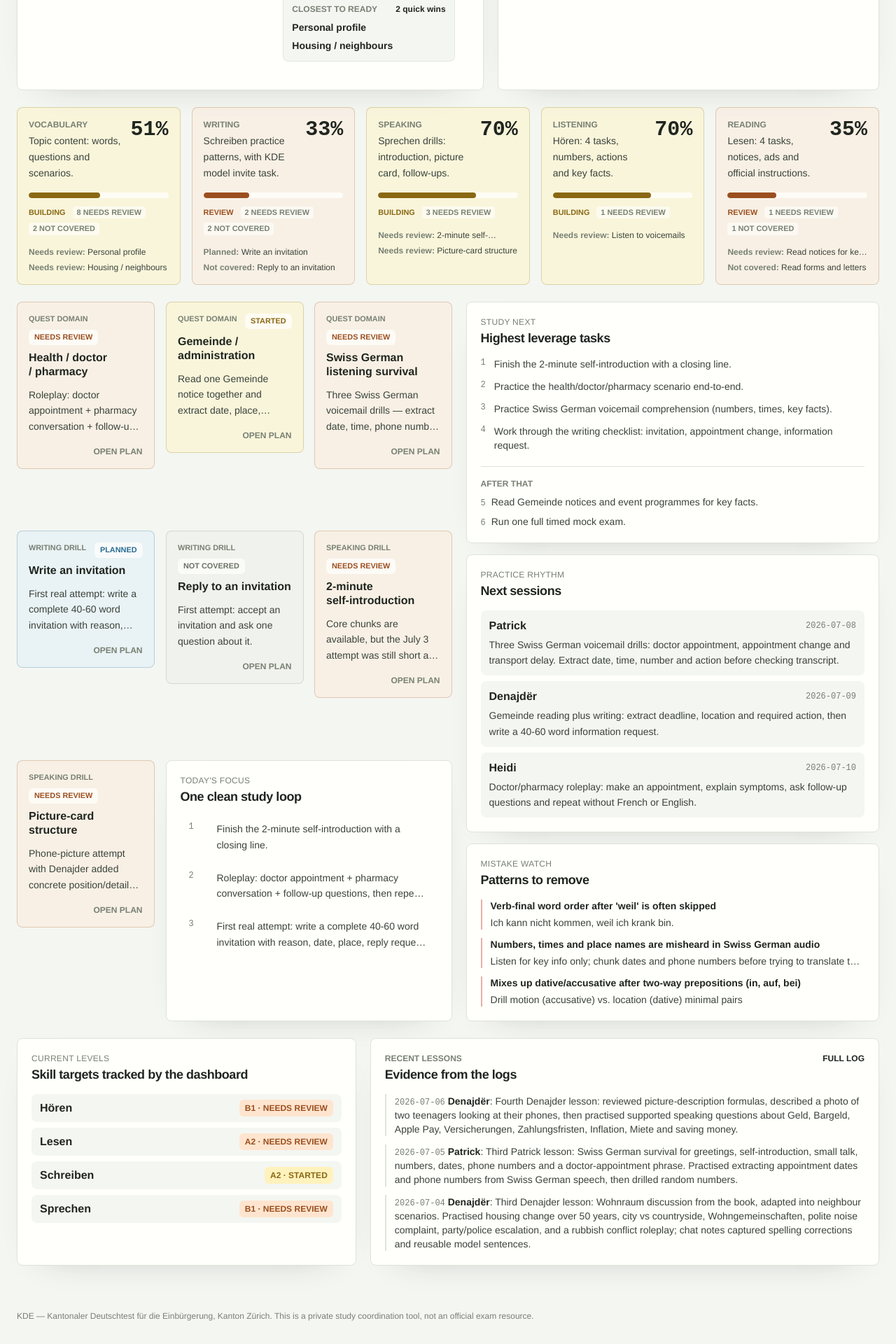
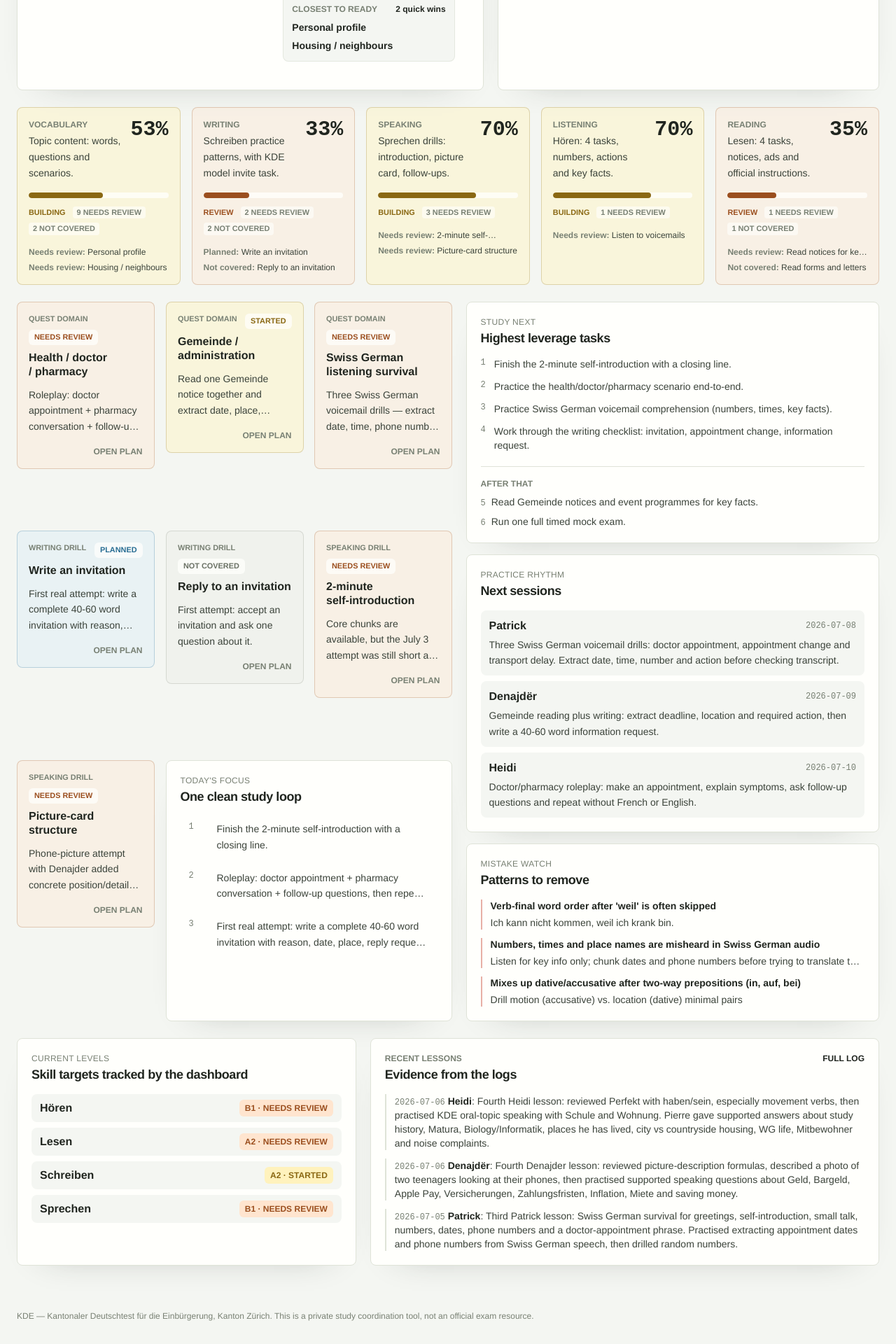
Before and after one commit to BuenoGrande/kde-dashboard, a React (Vite) app: page /#/ in a window 1280 px wide. Shown: the part 631-2551 px from the top of the page at 70% size. Built offline with nearby package versions, Linux system fonts and the light colour scheme.

Commit message:
Add Heidi fourth lesson review
Adds the fourth Heidi lesson transcript review to the KDE dashboard data.

Validated with npm run lint and npm run build.

```diff
--- a/src/data/progress.ts
+++ b/src/data/progress.ts
@@ -106,9 +106,9 @@ export const domains: Domain[] = [
     status: "needs_review",
     priority: "medium",
     teacher: "denajder",
-    lastPracticed: "2026-07-04",
-    nextAction: "Run a German-only neighbour roleplay, then write a 40-60 word complaint or reply about noise or rubbish.",
-    note: "Can answer supported Wohnraum questions and use a basic polite neighbour complaint formula; still needs German-only delivery, word order and separable verbs.",
+    lastPracticed: "2026-07-06",
+    nextAction: "Run a full 5-minute Wohnung/WG topic answer, then a neighbour-noise follow-up without English.",
+    note: "Can answer supported Wohnraum/WG questions, compare city and countryside housing, and discuss noise complaints; still needs German-only delivery, cases and subordinate-clause word order.",
   },
   {
     id: "work-study",
@@ -116,9 +116,9 @@ export const domains: Domain[] = [
     status: "needs_review",
     priority: "medium",
     teacher: "heidi",
-    lastPracticed: "2026-07-03",
-    nextAction: "Prepare a short answer for why his personality fits research/work, using simple dass/weil clauses.",
-    note: "Can connect curiosity/personality to work with support; production becomes unstable when sentences get complex.",
+    lastPracticed: "2026-07-06",
+    nextAction: "Prepare a clean 90-second study-history answer with Matura, EPFL, Winterthur, Biology and Informatik.",
+    note: "Can describe study history with support, including Zurich, EPFL and Winterthur; production becomes unstable with connectors, cases and school vocabulary.",
   },
   {
     id: "health",
@@ -126,9 +126,9 @@ export const domains: Domain[] = [
     status: "needs_review",
     priority: "high",
     teacher: "heidi",
-    lastPracticed: "2026-07-05",
+    lastPracticed: "2026-07-06",
     nextAction: "Roleplay: doctor appointment + pharmacy conversation + follow-up questions, then repeat one Swiss German doctor voicemail.",
-    note: "Can handle simple health-notice reading with support and now recognises a model Swiss German doctor-appointment phrase; spoken doctor/pharmacy scenario still needs a full roleplay.",
+    note: "Can handle simple headache/migraine phrases and simple health-notice reading with support; spoken doctor/pharmacy scenario still needs a full roleplay.",
   },
   {
     id: "gemeinde",
@@ -143,12 +143,12 @@ export const domains: Domain[] = [
   {
     id: "school-family",
     label: "School / family / children",
-    status: "started",
+    status: "needs_review",
     priority: "low",
-    teacher: "denajder",
-    lastPracticed: "2026-07-03",
-    nextAction: "Practise four clean sentences about family members' personalities and similarities.",
-    note: "Family personality was introduced: father, mother, brother, and similarity to father.",
+    teacher: "heidi",
+    lastPracticed: "2026-07-06",
+    nextAction: "Prepare one 5-minute Schule answer: general opinion, own study path, useful experience and conclusion.",
+    note: "Schule topic speaking was attempted with Matura, Zurich, EPFL, Winterthur, Biology and Informatik, but the answer was short and needed support.",
   },
   {
     id: "shopping-services",
@@ -316,13 +316,13 @@ export const speakingChecklist: SpeakingItem[] = [
     id: "picture-card",
     label: "Picture-card structure",
     status: "needs_review",
-    note: "Phone-picture attempt with Denajder added concrete position/detail practice; still needs a full 5-minute structure with choice, opinion, follow-ups and no English/French.",
+    note: "Phone-picture attempt with Denajder added concrete position/detail practice; Heidi also introduced 5-minute oral-topic structure. Still needs a full German-only performance with choice, opinion, own experience, follow-ups and no English/French.",
   },
   {
     id: "follow-up-questions",
     label: "Follow-up question readiness",
     status: "needs_review",
-    note: "Handles supported follow-ups on Alltag, opinions, personality and neighbour conflicts, but still needs vocabulary rescue and often switches languages.",
+    note: "Handles supported follow-ups on Alltag, opinions, personality, health and housing/WG conflicts, but still needs vocabulary rescue and often switches languages.",
   },
 ];
 
@@ -832,6 +832,71 @@ export const lessonLogs: LessonLog[] = [
     repeatNext:
       "Do one full picture-card answer using the new position map, then read a realistic invoice or insurance letter and extract amount, deadline, sender and required action.",
   },
+  {
+    id: "l18",
+    date: "2026-07-06",
+    teacher: "heidi",
+    domains: ["health", "work-study", "school-family", "housing"],
+    skills: ["sprechen"],
+    practiced:
+      "Fourth Heidi lesson: reviewed Perfekt with haben/sein, especially movement verbs, then practised KDE oral-topic speaking with Schule and Wohnung. Pierre gave supported answers about study history, Matura, Biology/Informatik, places he has lived, city vs countryside housing, WG life, Mitbewohner and noise complaints.",
+    vocabulary: [
+      "die Kopfschmerzen",
+      "die Migräne",
+      "die Matura",
+      "das Abitur",
+      "die Informatik",
+      "der Verkehr",
+      "die Wohnung",
+      "die Miete",
+      "die Wohngemeinschaft",
+      "der Mitbewohner",
+      "auf dem Land",
+      "in der Stadt",
+      "die Kopfhörer",
+      "sich beschweren",
+      "der Einstieg",
+    ],
+    verbs: [
+      "essen",
+      "trinken",
+      "gehen",
+      "fahren",
+      "fliegen",
+      "bleiben",
+      "aufstehen",
+      "studieren",
+      "wohnen",
+      "sich beschweren",
+      "sich verhalten",
+      "absolvieren",
+    ],
+    grammar: [
+      "Perfekt with haben: Ich habe eine Pizza gegessen; Ich habe Wasser getrunken.",
+      "Perfekt with sein for movement/change verbs: Ich bin nach Frankreich geflogen.",
+      "Special sein verbs introduced: bleiben, aufstehen.",
+      "Verb-final word order after wenn, weil and dass.",
+      "For past life phases, als is often better than wenn: Als ich in Nizza gewohnt habe...",
+      "Location chunks: in der Stadt, auf dem Land, in der Schweiz.",
+      "Dative after mit: mit meinem Mitbewohner, mit meinen Nachbarn.",
+      "Reflexive verbs: sich beschweren, sich respektvoll verhalten.",
+    ],
+    mistakes: [
+      "Frequent switches to English for simple repair and topic words: Second, Internet-Connection, Computer Science, countries.",
+      "Perfekt auxiliary still needs review; Pierre asked for the rule and exceptions before producing correct sein examples.",
+      "Used gestudiert instead of studiert.",
+      "Verb-second errors after fronted connectors: Nachher ich habe...",
+      "Used wenn where als is better for a past life phase.",
+      "Case/location errors: in die Schweiz, in die Stadt, in das Land instead of in der Schweiz, in der Stadt, auf dem Land.",
+      "Dative errors after mit: mit meine Nachbar instead of mit meinem Mitbewohner or mit meinen Nachbarn.",
+      "Housing plurals and agreement unstable: die Wohnung sind, Appartmenten.",
+      "WG complaint sentence needed support: Sie haben sich beschwert, weil ich oft Musik gehört habe.",
+    ],
+    canNowDo:
+      "Produce supported Perfekt examples, give a short school/study history, and discuss housing/WG experiences with teacher scaffolding.",
+    repeatNext:
+      "Run one full 5-minute German-only oral topic answer using the structure: general opinion, own experience, advantages/disadvantages, conclusion. Focus on Schule or Wohnung and stop English switches.",
+  },
 ];
 
 // ---------------------------------------------------------------------------
@@ -932,8 +997,8 @@ export const recurringMistakes: RecurringMistake[] = [
   {
     id: "perfekt-aux",
     mistake: "Wrong auxiliary verb in Perfekt (haben vs. sein)",
-    example: "Ich habe zum Arzt gegangen. (should be 'bin gegangen')",
-    correction: "Drill the sein-verb list (gehen, kommen, bleiben, sein...) separately",
+    example: "Ich habe zum Arzt gegangen / Ich habe aufgestanden. (should be 'bin gegangen' / 'bin aufgestanden')",
+    correction: "Drill the sein-verb list separately: gehen, kommen, fahren, fliegen, bleiben, aufstehen.",
     relatedSkills: ["sprechen", "schreiben"],
   },
 ];
```
